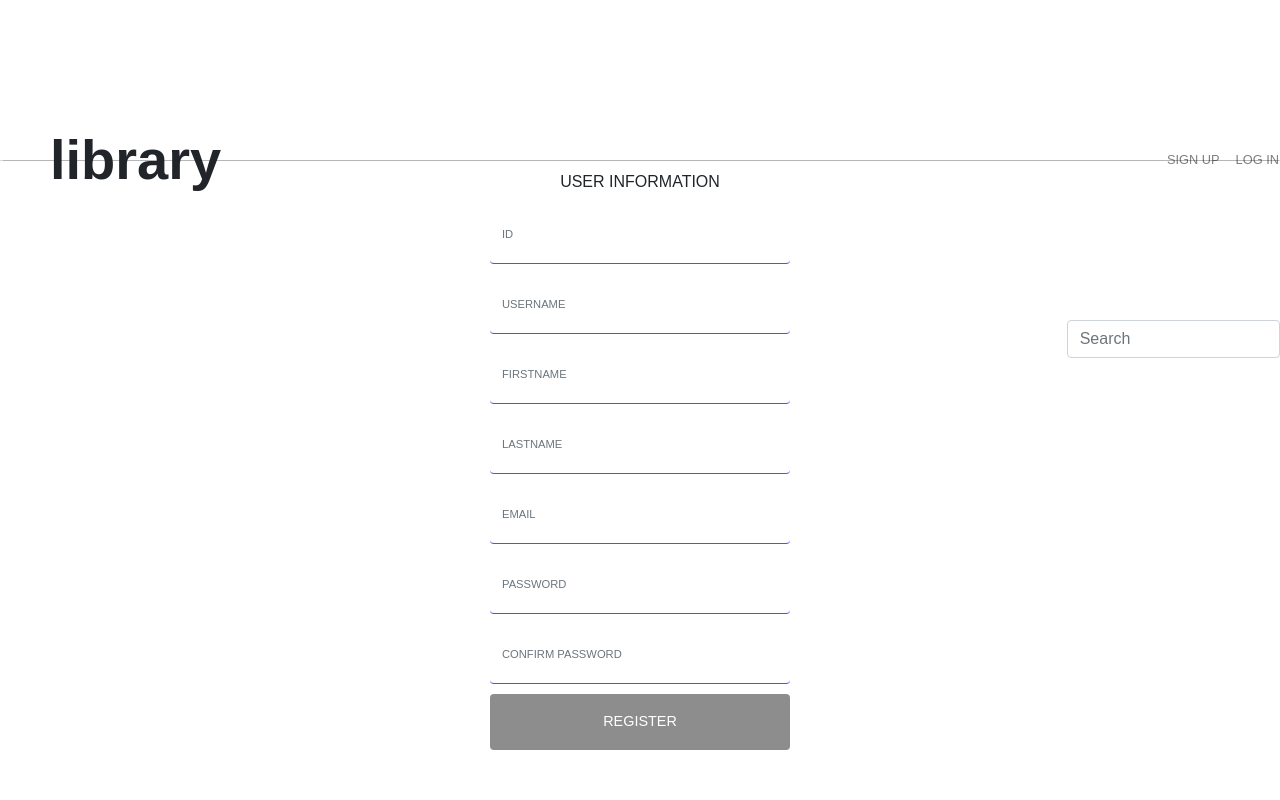
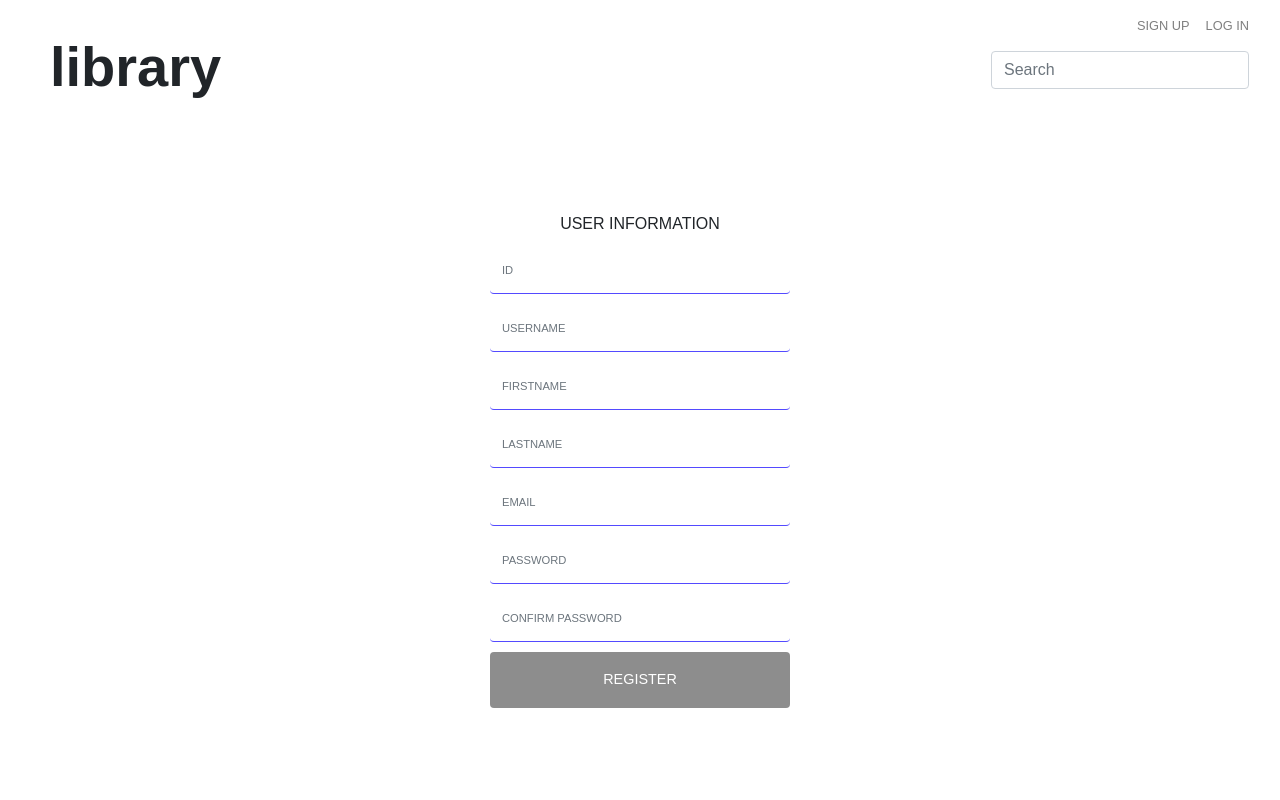
Before and after one commit to martintierro/SECURDE-DjangoLibrary, a Django app: page /catalog/signup/ in a window 1280 px wide. Run offline with Django 3.2, Linux system fonts and the light colour scheme; some libraries are stand-ins or nearby versions.

Commit message:
Styling changes

```diff
--- a/catalog/static/catalog/style.css
+++ b/catalog/static/catalog/style.css
@@ -14,12 +14,12 @@ html, body{
 
 section{
     height: 20%;
-    box-shadow:0px .5px 1px #b6b6b6;
 }
 
 #navTxt{
     font-size: 3.5rem;
     padding-left: 50px;
+    padding-top: 25px;
 }
 
 #userNav{
@@ -46,7 +46,7 @@ legend{
     /*background: darkseagreen;*/
     font-size: 0.7rem;
     width: 300px;
-    height: 10%;
+    height: 8%;
     border: 0;
     border-bottom: 1px solid #544aff;
 }
@@ -69,3 +69,7 @@ input[type=number] {
     font-size: 0.9rem;
     width: 300px;
 }
+
+#search{
+    margin:1rem;
+}
--- a/catalog/templates/catalog/base.html
+++ b/catalog/templates/catalog/base.html
@@ -30,11 +30,11 @@
 
 <section>
     <div class="container-fluid">
-        <div class="row h-100 topNav">
-            <div class="col-md-2 my-auto font-weight-bold text-center" id="navTxt"><a>library</a></div>
-            <div class="col-md-2 ml-auto">
-                <nav class="row h-100 navbar navbar-expand-lg navbar-light" id="userNav">
-                    <div class="row h-50 collapse navbar-collapse">
+        <div class="row topNav">
+            <div class="col-md-2 font-weight-bold text-center" id="navTxt"><a>library</a></div>
+            <div class="col-md-3 ml-auto">
+                <nav class="navbar navbar-expand-md navbar-light" id="userNav">
+                    <div class="collapse navbar-collapse">
                         <ul class="navbar-nav ml-auto">
                           {% if user.is_authenticated %}
                           <li class="nav-item">
@@ -54,7 +54,7 @@
                         </ul>
                     </div>
                 </nav>
-                <form class="row h-100 my-2 my-lg-0" id="search">
+                <form class="h-100 my-0" id="search">
                       <fieldset>
                           <input class="form-control" type="search" placeholder="Search" aria-label="Search">
                       </fieldset>
```
